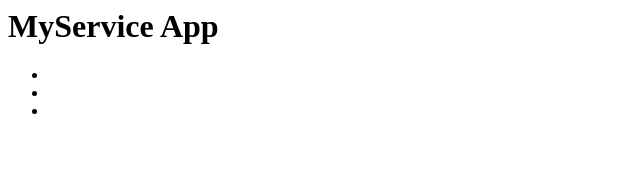
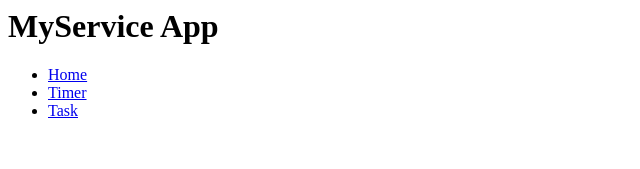
Before and after one commit to CaioCroccia/angular_services, an Angular app: page / in a window 1280 px wide. Shown: the top 169 px of the page, without its empty margins (0-640 px from the left). Built offline with nearby package versions, Linux system fonts and the light colour scheme.

Commit message:
1 file modified

```diff
--- a/src/app/app.component.html
+++ b/src/app/app.component.html
@@ -1,8 +1,9 @@
 <h1>MyService App</h1>
 <nav>
   <ul>
-    <li><a routerLink="home"></a></li>
-    <li><a routerLink="timer"></a></li>
-    <li><a routerLink="task"></a></li>
+    <li><a routerLink="home">Home</a></li>
+    <li><a routerLink="timer">Timer</a></li>
+    <li><a routerLink="task">Task</a></li>
   </ul>
 </nav>
+<router-outlet></router-outlet>
```
